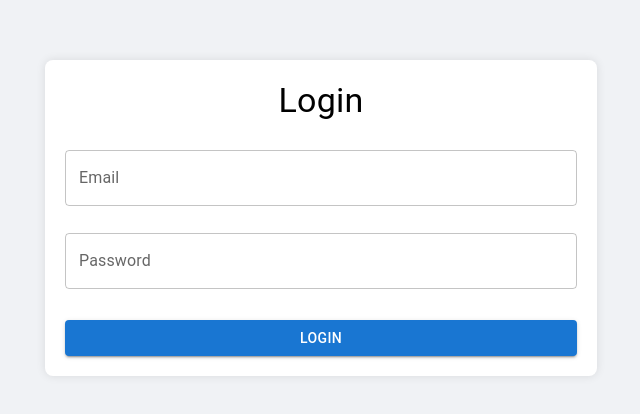
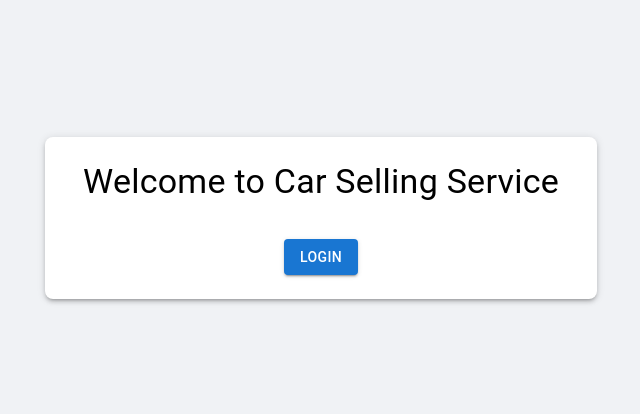
Before and after one commit to Saleem-18/DeSol_MERN, a Next.js app in the folder car-selling-frontend/: page / in a window 1280 px wide. Shown: the part 182-596 px from the top of the page, without its empty margins (319-959 px from the left). Built offline with nearby package versions, Linux system fonts and the light colour scheme; no server answers.

Commit message:
Fix login button routing

```diff
--- a/car-selling-frontend/pages/index.js
+++ b/car-selling-frontend/pages/index.js
@@ -1,51 +1,45 @@
-// import { useRouter } from "next/router";
-// import { Button, Container, Typography, Box } from "@mui/material";
-
-import LoginForm from "../components/LoginForm";
+import { useRouter } from "next/router";
+import { Button, Container, Typography, Box } from "@mui/material";
 
 export default function Home() {
-  //   const router = useRouter();
+  const router = useRouter();
 
-  //   const handleLogin = () => {
-  //     router.push("/login");
-  // import LoginForm from "../components/LoginForm";
+  const handleLogin = () => {
+    router.push("/login");
+  };
 
-  // export default function Login() {
-  return <LoginForm />;
+  return (
+    <Container
+      maxWidth="sm"
+      sx={{
+        display: "flex",
+        justifyContent: "center",
+        alignItems: "center",
+        minHeight: "100vh",
+        textAlign: "center",
+      }}
+    >
+      <Box
+        sx={{
+          width: "100%",
+          p: 3,
+          boxShadow: 3,
+          borderRadius: 2,
+          bgcolor: "background.paper",
+        }}
+      >
+        <Typography variant="h4" component="h1" gutterBottom>
+          Welcome to Car Selling Service
+        </Typography>
+        <Button
+          variant="contained"
+          color="primary"
+          onClick={handleLogin}
+          sx={{ mt: 3 }}
+        >
+          Login
+        </Button>
+      </Box>
+    </Container>
+  );
 }
-
-//   return (
-//     <Container
-//       maxWidth="sm"
-//       sx={{
-//         display: "flex",
-//         justifyContent: "center",
-//         alignItems: "center",
-//         minHeight: "100vh",
-//         textAlign: "center",
-//       }}
-//     >
-//       <Box
-//         sx={{
-//           width: "100%",
-//           p: 3,
-//           boxShadow: 3,
-//           borderRadius: 2,
-//           bgcolor: "background.paper",
-//         }}
-//       >
-//         <Typography variant="h4" component="h1" gutterBottom>
-//           Welcome to Car Selling Service
-//         </Typography>
-//         <Button
-//           variant="contained"
-//           color="primary"
-//           onClick={handleLogin}
-//           sx={{ mt: 3 }}
-//         >
-//           Login
-//         </Button>
-//       </Box>
-//     </Container>
-//   );
-// }
```
